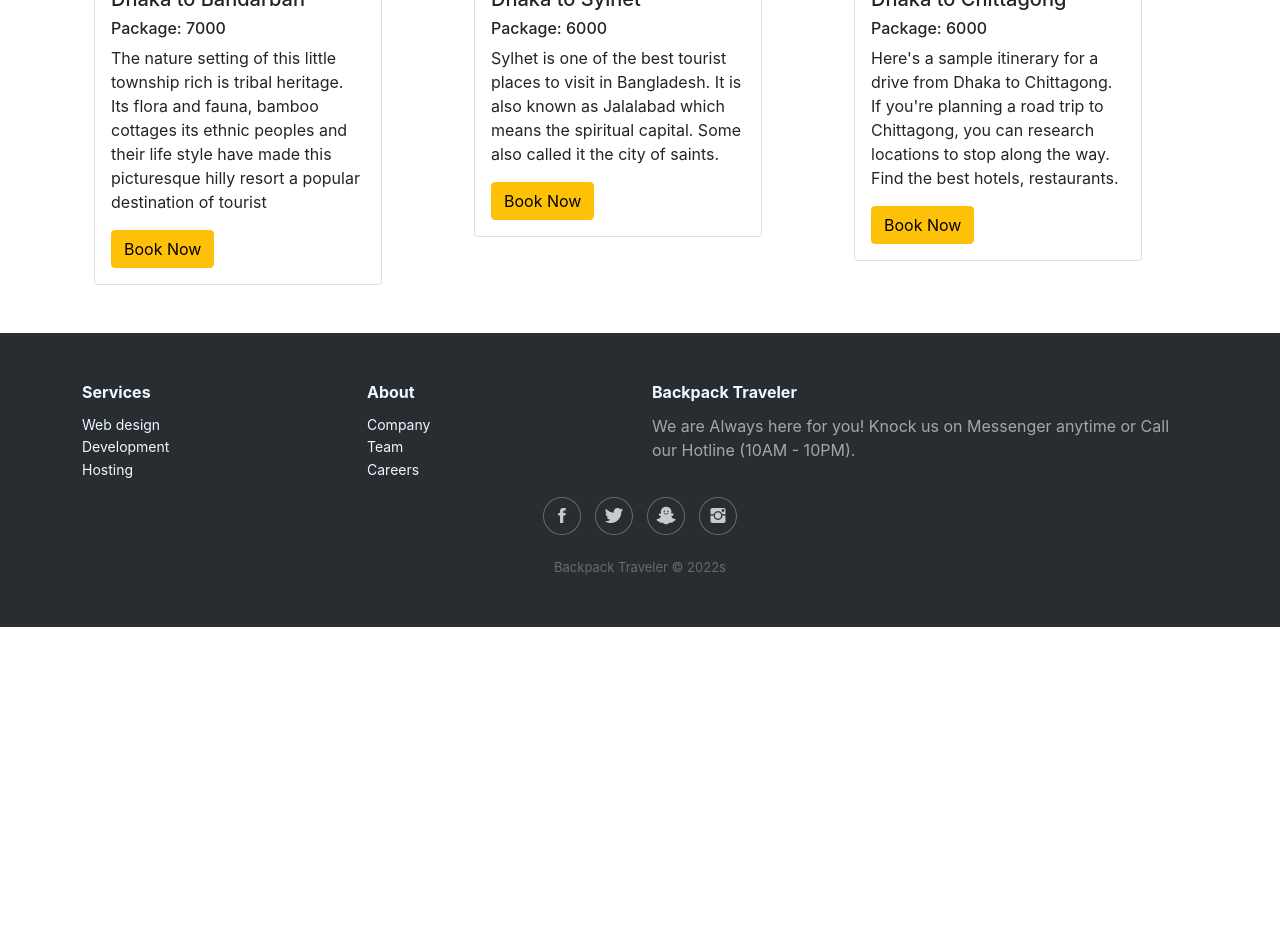
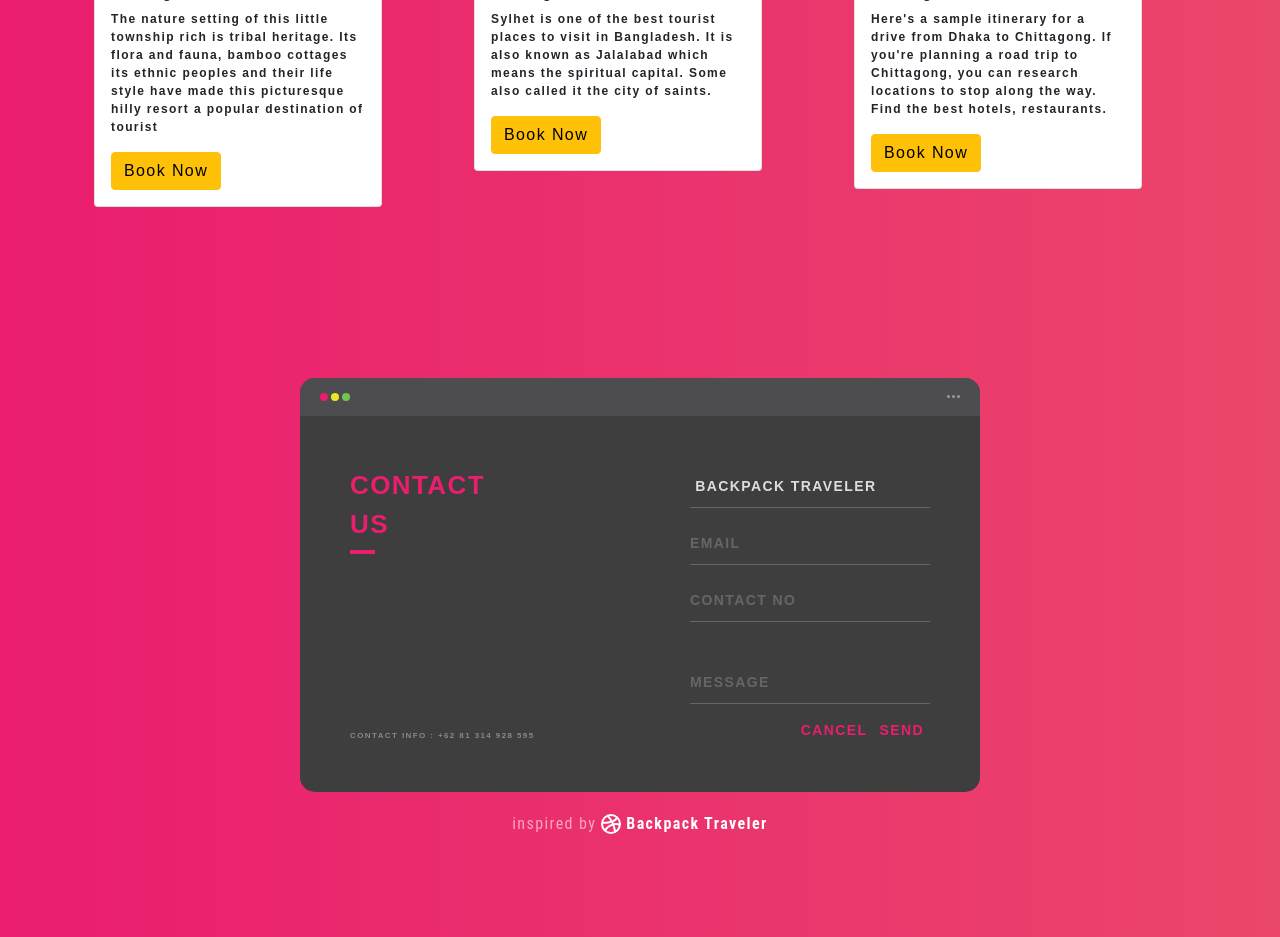
Before and after one commit to Susmoy-Das02/Backpack-Traveler, a React (Create React App) app: page / in a window 1280 px wide. Shown: the part 1860-2797 px from the top of the page. Before the commit the page ends 2487 px from the top, so only its background shows below. Built offline with nearby package versions, Linux system fonts and the light colour scheme; no server answers.

Commit message:
All done

```diff
--- a/src/Pages/About/About.js
+++ b/src/Pages/About/About.js
@@ -7,10 +7,10 @@ const About = () => {
             <div className='container mt-5'>
                 <div className='row'>
                     <div className='col-md-6 g-4'>
-                        <h1>My Goals</h1>
-                        <h2>My name <span className='text-info'>Susmoy das</span>.I love Front-end web development.i want to work with web-development in font of my career.I want to see myself in a better place after the coure.I ant to wark in a good software company,i want to learn something in advance.</h2>
+                        <h1 className='text-primary fw-bold' >My Goals</h1>
+                        <h2>My name <span className='text-success'>Susmoy das</span>.I love Front-end web development.i want to work with web-development in font of my career.I want to see myself in a better place after the coure.I ant to wark in a good software company,i want to learn something in advance.</h2>
 
-                        <h2 className='text-secondary' >Work hard is the ony option to achive my goal</h2>
+                        <h2 className='text-info' >Work hard is the ony option to achive my goal</h2>
 
                     </div>
 
--- a/src/Pages/Blogs/Blogs.js
+++ b/src/Pages/Blogs/Blogs.js
@@ -2,6 +2,8 @@ import React from 'react';
 
 const Blogs = () => {
     return (
+        <div className='padding'>
+
         <div>
 
             {/* queston 1 answer */}
@@ -57,6 +59,8 @@ const Blogs = () => {
                 8.Cloud Messaging.<br />
             </p>
 
+            </div>
+
 
 
 
@@ -70,6 +74,8 @@ const Blogs = () => {
 
 
 
+
+
     );
 };
 
--- /dev/null
+++ b/src/Pages/Home/Contact/Contact.css
@@ -0,0 +1,236 @@
+*, *:before, *:after {
+    box-sizing: border-box;
+    -webkit-font-smoothing: antialiased;
+    -moz-osx-font-smoothing: grayscale;
+  }
+
+  body {
+    font-size: 12px;
+  }
+
+  body, button, input {
+    font-family: 'Montserrat', sans-serif;
+    font-weight: 700;
+    letter-spacing: 1.4px;
+  }
+
+  .background {
+    display: flex;
+    min-height: 100vh;
+    background: linear-gradient(to right, #ea1d6f 0%, #eb466b 100%);
+    font-size: 12px;
+  }
+
+  .containers {
+    flex: 0 1 700px;
+    margin: auto;
+    padding: 10px;
+  }
+
+  .screen {
+    position: relative;
+    background: #3e3e3e;
+    border-radius: 15px;
+  }
+
+  .screen:after {
+    content: '';
+    display: block;
+    position: absolute;
+    top: 0;
+    left: 20px;
+    right: 20px;
+    bottom: 0;
+    border-radius: 15px;
+    box-shadow: 0 20px 40px rgba(0, 0, 0, .4);
+    z-index: -1;
+  }
+
+  .screen-header {
+    display: flex;
+    align-items: center;
+    padding: 10px 20px;
+    background: #4d4d4f;
+    border-top-left-radius: 15px;
+    border-top-right-radius: 15px;
+  }
+
+  .screen-header-left {
+    margin-right: auto;
+  }
+
+  .screen-header-button {
+    display: inline-block;
+    width: 8px;
+    height: 8px;
+    margin-right: 3px;
+    border-radius: 8px;
+    background: white;
+  }
+
+  .screen-header-button.close {
+    background: #ed1c6f;
+  }
+
+  .screen-header-button.maximize {
+    background: #e8e925;
+  }
+
+  .screen-header-button.minimize {
+    background: #74c54f;
+  }
+
+  .screen-header-right {
+    display: flex;
+  }
+
+  .screen-header-ellipsis {
+    width: 3px;
+    height: 3px;
+    margin-left: 2px;
+    border-radius: 8px;
+    background: #999;
+  }
+
+  .screen-body {
+    display: flex;
+  }
+
+  .screen-body-item {
+    flex: 1;
+    padding: 50px;
+  }
+
+  .screen-body-item.left {
+    display: flex;
+    flex-direction: column;
+  }
+
+  .app-title {
+    display: flex;
+    flex-direction: column;
+    position: relative;
+    color: #ea1d6f;
+    font-size: 26px;
+  }
+
+  .app-title:after {
+    content: '';
+    display: block;
+    position: absolute;
+    left: 0;
+    bottom: -10px;
+    width: 25px;
+    height: 4px;
+    background: #ea1d6f;
+  }
+
+  .app-contact {
+    margin-top: auto;
+    font-size: 8px;
+    color: #888;
+  }
+
+  .app-form-group {
+    margin-bottom: 15px;
+  }
+
+  .app-form-group.message {
+    margin-top: 40px;
+  }
+
+  .app-form-group.buttons {
+    margin-bottom: 0;
+    text-align: right;
+  }
+
+  .app-form-control {
+    width: 100%;
+    padding: 10px 0;
+    background: none;
+    border: none;
+    border-bottom: 1px solid #666;
+    color: #ddd;
+    font-size: 14px;
+    text-transform: uppercase;
+    outline: none;
+    transition: border-color .2s;
+  }
+
+  .app-form-control::placeholder {
+    color: #666;
+  }
+
+  .app-form-control:focus {
+    border-bottom-color: #ddd;
+  }
+
+  .app-form-button {
+    background: none;
+    border: none;
+    color: #ea1d6f;
+    font-size: 14px;
+    cursor: pointer;
+    outline: none;
+  }
+
+  .app-form-button:hover {
+    color: #b9134f;
+  }
+
+  .credits {
+    display: flex;
+    justify-content: center;
+    align-items: center;
+    margin-top: 20px;
+    color: #ffa4bd;
+    font-family: 'Roboto Condensed', sans-serif;
+    font-size: 16px;
+    font-weight: normal;
+  }
+
+  .credits-link {
+    display: flex;
+    align-items: center;
+    color: #fff;
+    font-weight: bold;
+    text-decoration: none;
+  }
+
+  .dribbble {
+    width: 20px;
+    height: 20px;
+    margin: 0 5px;
+  }
+
+  @media screen and (max-width: 520px) {
+    .screen-body {
+      flex-direction: column;
+    }
+
+    .screen-body-item.left {
+      margin-bottom: 30px;
+    }
+
+    .app-title {
+      flex-direction: row;
+    }
+
+    .app-title span {
+      margin-right: 12px;
+    }
+
+    .app-title:after {
+      display: none;
+    }
+  }
+
+  @media screen and (max-width: 600px) {
+    .screen-body {
+      padding: 40px;
+    }
+
+    .screen-body-item {
+      padding: 0;
+    }
+  }
--- /dev/null
+++ b/src/Pages/Home/Contact/Contact.js
@@ -0,0 +1,74 @@
+import React from 'react';
+import { Link } from 'react-router-dom';
+import './Contact.css';
+
+const Contact = () => {
+    return (
+        <div>
+            <div class="background">
+                <div class="containers">
+                    <div class="screen">
+                        <div class="screen-header">
+                            <div class="screen-header-left">
+                                <div class="screen-header-button close"></div>
+                                <div class="screen-header-button maximize"></div>
+                                <div class="screen-header-button minimize"></div>
+                            </div>
+                            <div class="screen-header-right">
+                                <div class="screen-header-ellipsis"></div>
+                                <div class="screen-header-ellipsis"></div>
+                                <div class="screen-header-ellipsis"></div>
+                            </div>
+                        </div>
+                        <div class="screen-body">
+                            <div class="screen-body-item left">
+                                <div class="app-title">
+                                    <span>CONTACT</span>
+                                    <span>US</span>
+                                </div>
+                                <div class="app-contact">CONTACT INFO : +62 81 314 928 595</div>
+                            </div>
+                            <div class="screen-body-item">
+                                <div class="app-form">
+                                    <div class="app-form-group">
+                                        <input class="app-form-control" placeholder="NAME" value=" Backpack Traveler"/>
+                                    </div>
+                                    <div class="app-form-group">
+                                        <input class="app-form-control" placeholder="EMAIL"/>
+                                    </div>
+                                    <div class="app-form-group">
+                                        <input class="app-form-control" placeholder="CONTACT NO"/>
+                                    </div>
+                                    <div class="app-form-group message">
+                                        <input class="app-form-control" placeholder="MESSAGE"/>
+                                    </div>
+                                    <div class="app-form-group buttons">
+                                        <button class="app-form-button">CANCEL</button>
+                                        <button class="app-form-button">SEND</button>
+                                    </div>
+                                </div>
+                            </div>
+                        </div>
+                    </div>
+                    <div class="credits">
+                        inspired by
+                        <Link class="credits-link" to="" target="_blank">
+                            <svg class="dribbble" viewBox="0 0 200 200">
+                                <g stroke="#ffffff" fill="none">
+                                    <circle cx="100" cy="100" r="90" stroke-width="20"></circle>
+                                    <path d="M62.737004,13.7923523 C105.08055,51.0454853 135.018754,126.906957 141.768278,182.963345" stroke-width="20"></path>
+                                    <path d="M10.3787186,87.7261455 C41.7092324,90.9577894 125.850356,86.5317271 163.474536,38.7920951" stroke-width="20"></path>
+                                    <path d="M41.3611549,163.928627 C62.9207607,117.659048 137.020642,86.7137169 189.041451,107.858103" stroke-width="20"></path>
+                                </g>
+                            </svg>
+                            Backpack Traveler
+                        </Link>
+                    </div>
+                </div>
+            </div>
+
+        </div>
+    );
+};
+
+export default Contact;
--- /dev/null
+++ b/src/Pages/Home/Home.css
@@ -0,0 +1,3 @@
+.backgrounds{
+    background: linear-gradient(to right, #ea1d6f 0%, #eb466b 100%);
+}
--- a/src/Pages/Home/Home.js
+++ b/src/Pages/Home/Home.js
@@ -1,13 +1,16 @@
 import React from 'react';
 import Banner from './Banner/Banner';
+import Contact from './Contact/Contact';
 import Services from './Services/Services';
+import './Home.css';
 
 const Home = () => {
     return (
-        <>
+        <div className='backgrounds'>
             <Banner></Banner>
             <Services></Services>
-        </>
+            <Contact></Contact>
+        </div>
     );
 };
 
--- a/src/Pages/Home/Services/Services.js
+++ b/src/Pages/Home/Services/Services.js
@@ -1,5 +1,6 @@
 import React, { useEffect, useState } from 'react';
 import Service from '../Service/Service';
+import './Services.css'
 
 
 const Services = () => {
@@ -12,7 +13,7 @@ const Services = () => {
     }, [])
     return (
         <div id='services' className='container'>
-            <h1 className='text-primary text-center mt-5'>Our packages</h1>
+            <h1 className='text-light text-center mt-5'>Our packages</h1>
             <div className='row'>
 
             {
--- /dev/null
+++ b/src/Pages/Login/Login/Login.css
@@ -0,0 +1,3 @@
+.padding{
+    padding-bottom: 198px;
+}
--- a/src/Pages/Login/Login/Login.js
+++ b/src/Pages/Login/Login/Login.js
@@ -8,6 +8,7 @@ import Loading from '../../Shared/Loading/Loading';
 import SocialLogin from '../SocialLogin/SocialLogin';
 import { ToastContainer, toast } from 'react-toastify';
 import 'react-toastify/dist/ReactToastify.css';
+import './Login.css';
 
 const Login = () => {
     const emailRef = useRef('');
@@ -78,7 +79,8 @@ const Login = () => {
 
 
     return (
-        <div className='container w-50 mx-auto'>
+        <div className='container w-50 mx-auto padding'>
+            <div>
             <h2 className=' text-info text-center mt-2'>Please login</h2>
             <Form onSubmit={handleSubmit} >
                 <Form.Group className="mb-3" controlId="formBasicEmail">
@@ -101,6 +103,8 @@ const Login = () => {
             <SocialLogin></SocialLogin>
             <ToastContainer />
 
+            </div>
+
 
 
         </div>
--- a/src/Pages/Login/Register/Register.css
+++ b/src/Pages/Login/Register/Register.css
@@ -1,6 +1,7 @@
 .register-form{
     margin: 0 auto;
     width: 40%;
+    padding-bottom: 235px;
 }
 
 
--- a/src/Pages/Login/Register/Register.js
+++ b/src/Pages/Login/Register/Register.js
@@ -14,32 +14,32 @@ const Register = () => {
         user,
         loading,
         error,
-      ] = useCreateUserWithEmailAndPassword(auth, {sendEmailVerification: true});
+    ] = useCreateUserWithEmailAndPassword(auth, { sendEmailVerification: true });
     const navigate = useNavigate();
 
-    const navigateLogin = () =>{
+    const navigateLogin = () => {
         navigate('/login');
     }
 
-    if(loading){
-        return<Loading></Loading>
+    if (loading) {
+        return <Loading></Loading>
     }
 
     if (user) {
 
-        navigate ('/home');
+        navigate('/home');
 
-      }
+    }
 
-    const handleRegister = event =>{
+    const handleRegister = event => {
         event.preventDefault();
 
-        const name =event.target.name.value;
+        const name = event.target.name.value;
         const email = event.target.email.value;
         const password = event.target.password.value;
 
 
-        createUserWithEmailAndPassword(email,password);
+        createUserWithEmailAndPassword(email, password);
 
 
 
@@ -49,11 +49,12 @@ const Register = () => {
 
     return (
         <div className='register-form'>
+            <div>
             <h2 className='text-center text-info'>Please Register</h2>
             <form onSubmit={handleRegister}>
                 <input type="text" name="name" id="" placeholder='Your name' required />
                 <br />
-                <input type="email" name="email" id="" placeholder='Email Address' required/>
+                <input type="email" name="email" id="" placeholder='Email Address' required />
                 <br />
                 <input type="password" name="password" id="" placeholder='Password' required />
 
@@ -67,6 +68,7 @@ const Register = () => {
             <p>Already have an account? <Link to='/login' className='text-primary pe-auto text-decoration-none ' onClick={navigateLogin}>Please Login</Link></p>
             <SocialLogin></SocialLogin>
         </div>
+        </div >
 
     );
 };
--- a/src/Pages/Shared/Footer/Footer.js
+++ b/src/Pages/Shared/Footer/Footer.js
@@ -5,7 +5,7 @@ import './Footer.css'
 const Footer = () => {
     return (
 
-        <div className="footer-dark mt-5">
+        <div className="footer-dark">
         <footer>
             <div className="container">
                 <div className="row">
```
Also changed, not shown: 1 other file (tests, documents, lock files or other folders).
